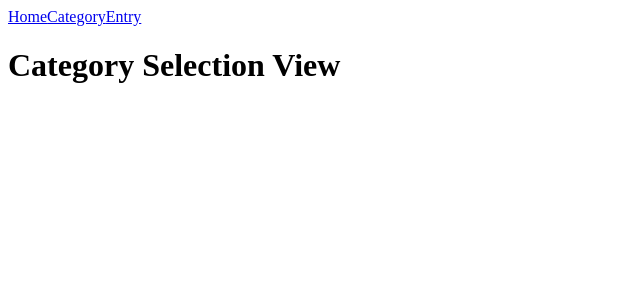
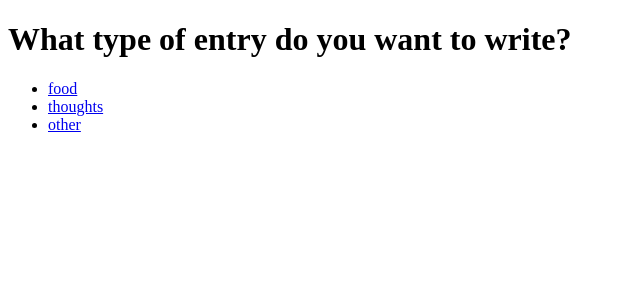
Before and after one commit to theryancook/JS_React_journal-app, a React (Create React App) app: page /category in a window 1280 px wide. Shown: the top 300 px of the page, without its empty margins (0-640 px from the left). Built offline with nearby package versions, Linux system fonts and the light colour scheme.

Commit message:
implementing jsrendering

```diff
--- a/src/App.js
+++ b/src/App.js
@@ -1,21 +1,31 @@
 import React, { Component } from "react";
-import { BrowserRouter, Route, Link } from "react-router-dom";
+import { BrowserRouter, Route } from "react-router-dom";
 import HomeView from "./HomeView";
 import CategorySelectionView from "./CategorySelectionView";
 import NewEntryView from "./NewEntryView";
 
 class App extends Component {
+    state = {
+        categories: ["food", "thoughts", "other"]
+    };
+
     render() {
+        const { categories } = this.state;
         return (
             <div>
                 <BrowserRouter>
                     <div>
-                        <Link to="/">Home</Link>
-                        <Link to="/category">Category</Link>
-                        <Link to="/entry">Entry</Link>
                         <Route exact path="/" component={HomeView} />
-                        <Route exact path="/category" component={CategorySelectionView} />
-                        <Route exact path="/entry" component={NewEntryView} />
+                        <Route
+                            exact
+                            path="/category"
+                            render={props => <CategorySelectionView {...props} categories={categories} />}
+                        />
+                        <Route
+                            exact
+                            path="/entry/new/:id"
+                            render={props => <NewEntryView {...props} categories={categories} />}
+                        />
                     </div>
                 </BrowserRouter>
             </div>
--- a/src/CategorySelectionView.js
+++ b/src/CategorySelectionView.js
@@ -1,9 +1,22 @@
 import React, {Component} from "react";
+import { Link } from "react-router-dom";
 
 class CategorySelectionView extends Component {
     render() {
+        const { categories } = this.props;
         return (
-            <h1>Category Selection View</h1>
+            <div>
+                <h1>What type of entry do you want to write?</h1>
+                <ul>
+                    {categories.map((item, index) => {
+                        return (
+                            <li key={item}>
+                                <Link to={`/entry/new/${index}`}>{item}</Link>
+                            </li>
+                        );
+                    })}
+                </ul>
+            </div>
         );
     };
 };
--- a/src/HomeView.js
+++ b/src/HomeView.js
@@ -1,9 +1,13 @@
 import React, {Component} from "react";
+import { Link } from "react-router-dom";
 
 class HomeView extends Component {
     render() {
         return (
-            <h1>Home View</h1>
+            <div>
+                <h1>Home</h1>
+                <Link to="/category"><button>Create a new entry</button></Link>
+            </div>
         );
     };
 };
--- a/src/NewEntryView.js
+++ b/src/NewEntryView.js
@@ -1,9 +1,30 @@
 import React, {Component} from "react";
+import { Link } from "react-router-dom";
 
 class NewEntryView extends Component {
+    state = { errorMessage: "", category: null };
+
+    componentDidMount() {
+        const { id } = this.props.match.params;
+        const { categories } = this.props;
+        if (!categories[id]) {
+            return this.setState({ errorMessage: "Invalid category" });
+        };
+        return this.setState({ category: categories[id] });
+    };
+
     render() {
+        const { errorMessage, category } = this.state;
         return (
-            <h1>New Entry View</h1>
+            <div>
+                { errorMessage }
+                {category &&
+                    <div>
+                        <Link to="/category"><button>Back To Categories</button></Link>
+                        <h1>New {category} entry</h1>
+                    </div>
+                }
+            </div>
         );
     };
 };
```
